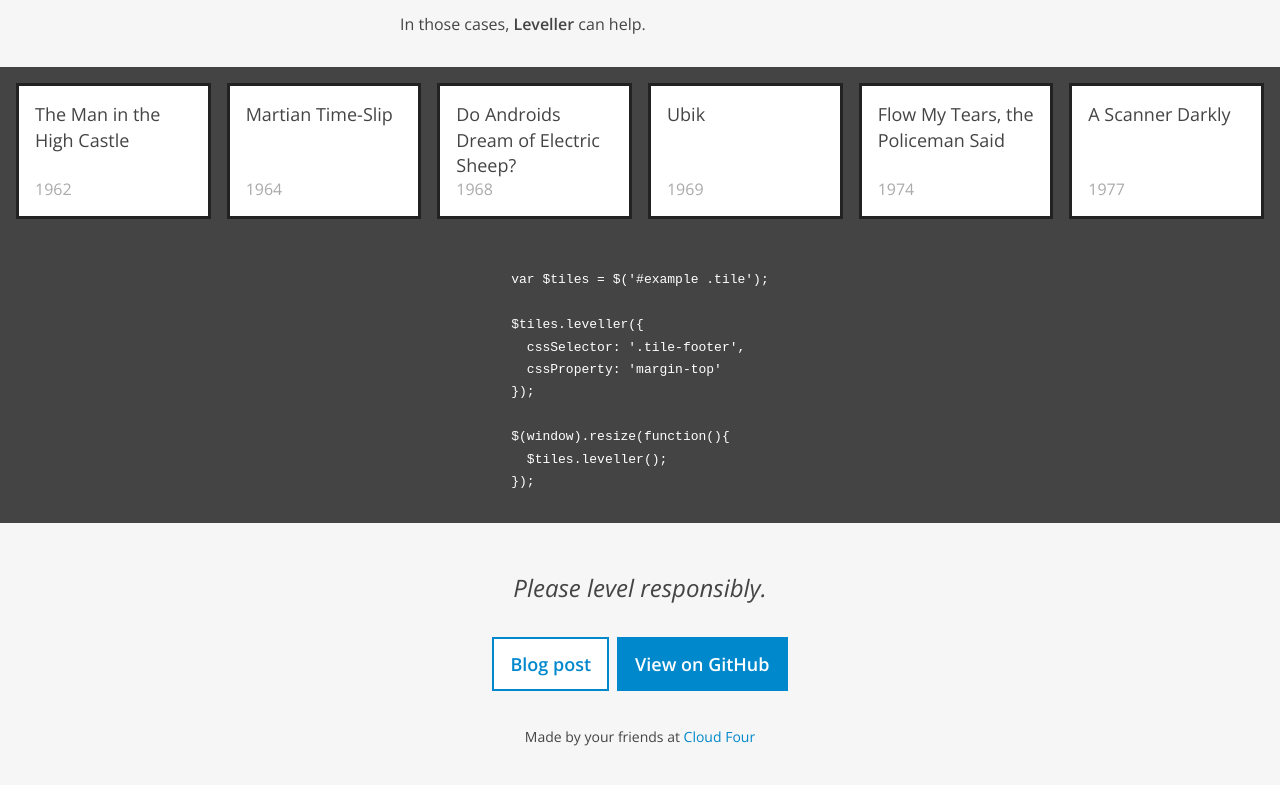
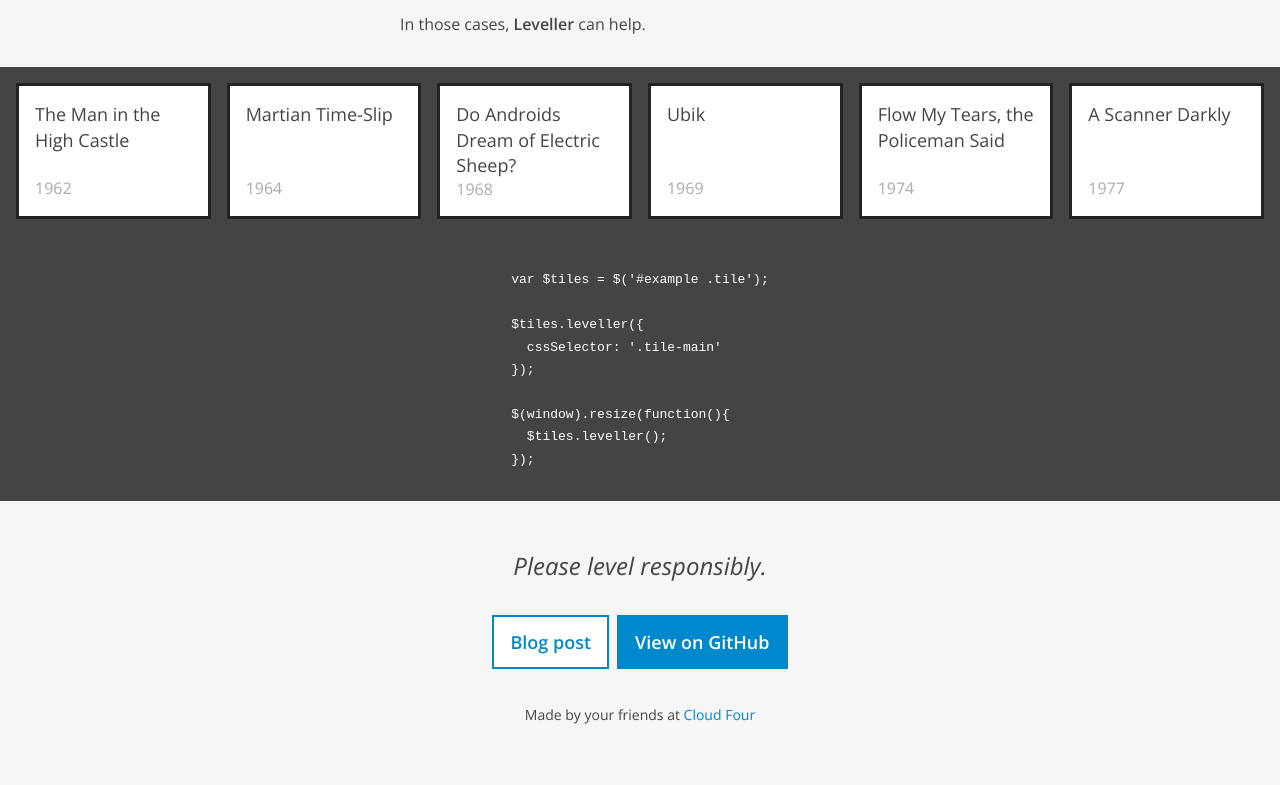
Before and after one commit to cloudfour/leveller, a website: page index.html in a window 1280 px wide. Shown: the part 1399-2184 px from the top of the page. Drawn offline with nearby package versions, Linux system fonts and the light colour scheme.

Commit message:
properties are always additive for cssSelector

```diff
--- a/index.html
+++ b/index.html
@@ -411,8 +411,7 @@
       <pre><code>var $tiles = $('#example .tile');
 
 $tiles.leveller({
-  cssSelector: '.tile-footer',
-  cssProperty: 'margin-top'
+  cssSelector: '.tile-main'
 });
 
 $(window).resize(function(){
@@ -445,8 +444,7 @@ $(window).load(function(){
   var $tiles = $('#example .tile');
 
   $tiles.leveller({
-    cssSelector: '.tile-footer',
-    cssProperty: 'margin-top'
+    cssSelector: '.tile-main'
   });
 
   $(window).resize(function(){
--- a/leveller.js
+++ b/leveller.js
@@ -63,7 +63,7 @@
 
     var $styleElement = this.options.cssSelector ? $element.find(this.options.cssSelector) : $element;
     var styleValue = targetHeight;
-    if (this.options.cssProperty.indexOf('eight') < 0) {
+    if (this.options.cssSelector || this.options.cssProperty.indexOf('eight') < 0) {
       styleValue = parseInt($styleElement.css(this.options.cssProperty), 10) + diff;
     }
     if (typeof this.options.adjustBy === 'string') {
```
